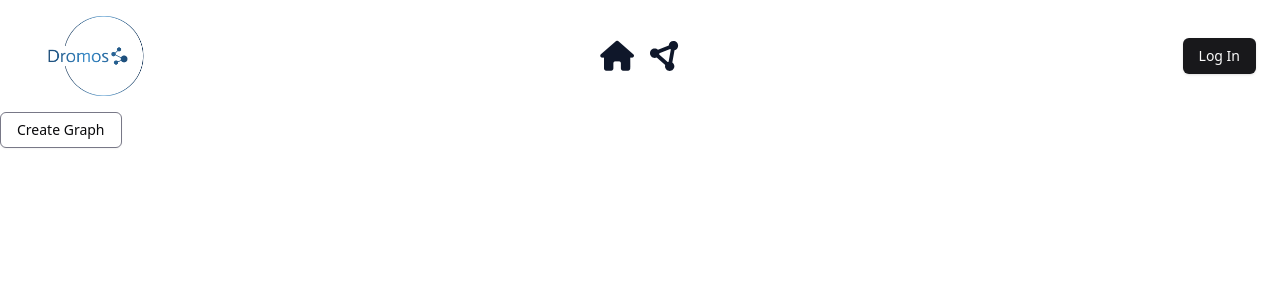
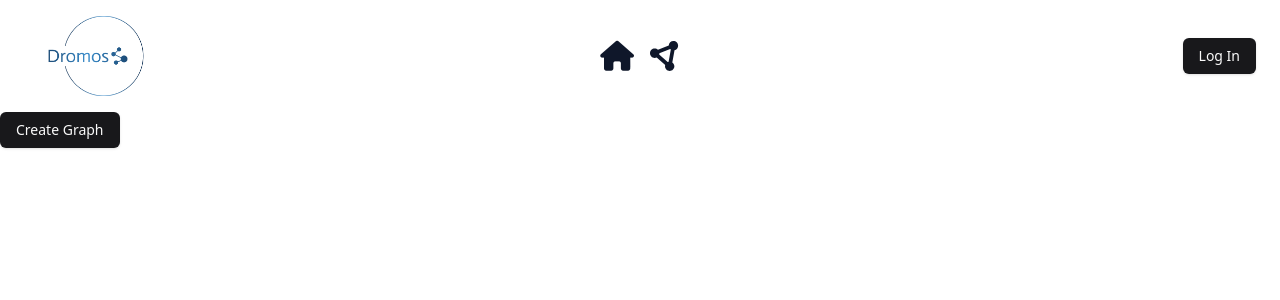
Before and after one commit to laskinner/dromos, a React (Vite) app: page /create-graph in a window 1280 px wide. Shown: the top 300 px of the page. Built offline with nearby package versions, Linux system fonts and the light colour scheme.

Commit message:
Changed button variants to primaries

```diff
--- a/src/components/CreateGraph.tsx
+++ b/src/components/CreateGraph.tsx
@@ -18,7 +18,7 @@ export const CreateGraph: React.FC = () => {
   return (
     <Dialog>
       <DialogTrigger asChild>
-        <Button variant="outline">Create Graph</Button>
+        <Button>Create Graph</Button>
       </DialogTrigger>
       <DialogContent className="sm:max-w-[425px]">
         <DialogHeader>
--- a/src/components/CreateNode.tsx
+++ b/src/components/CreateNode.tsx
@@ -17,7 +17,7 @@ export const CreateNode: React.FC = () => {
   return (
     <Dialog>
       <DialogTrigger asChild>
-        <Button variant="outline">Create Node</Button>
+        <Button>Create Node</Button>
       </DialogTrigger>
       <DialogContent className="sm:max-w-[425px]">
         <DialogHeader>
```
